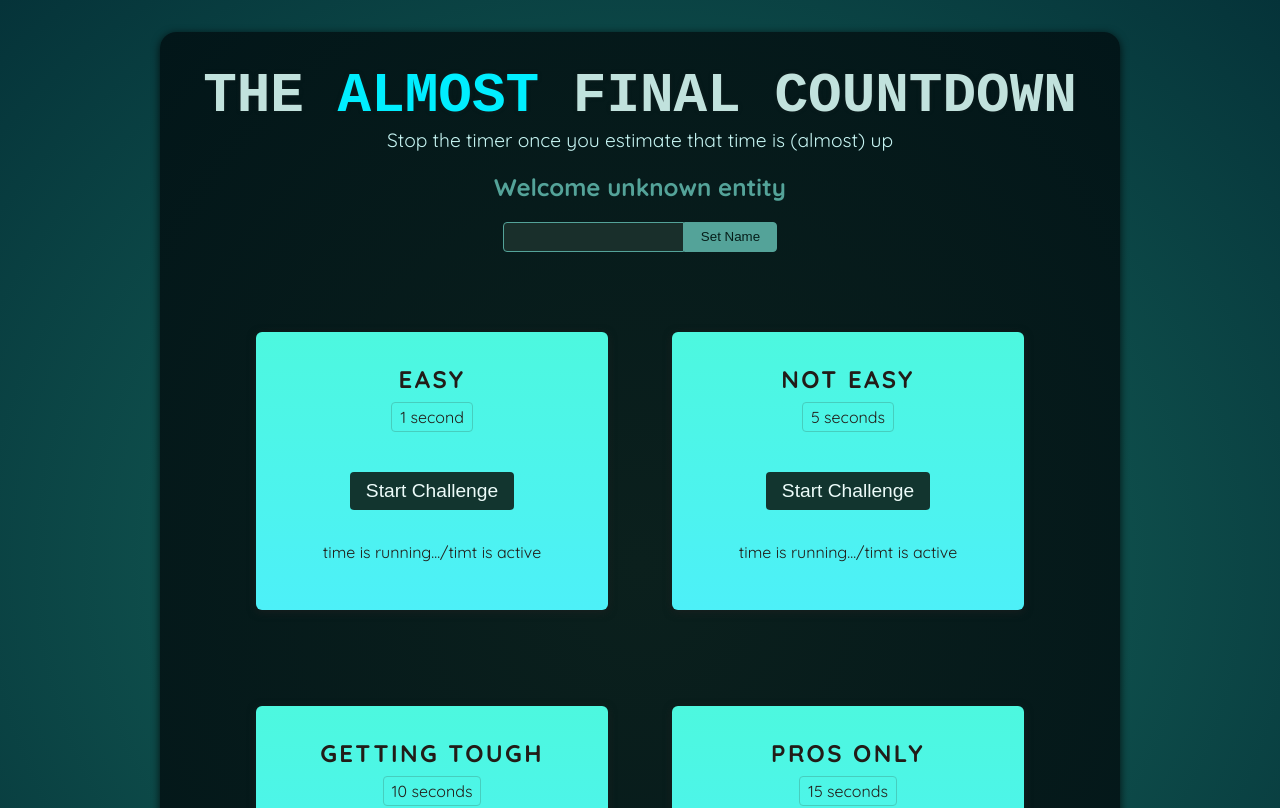
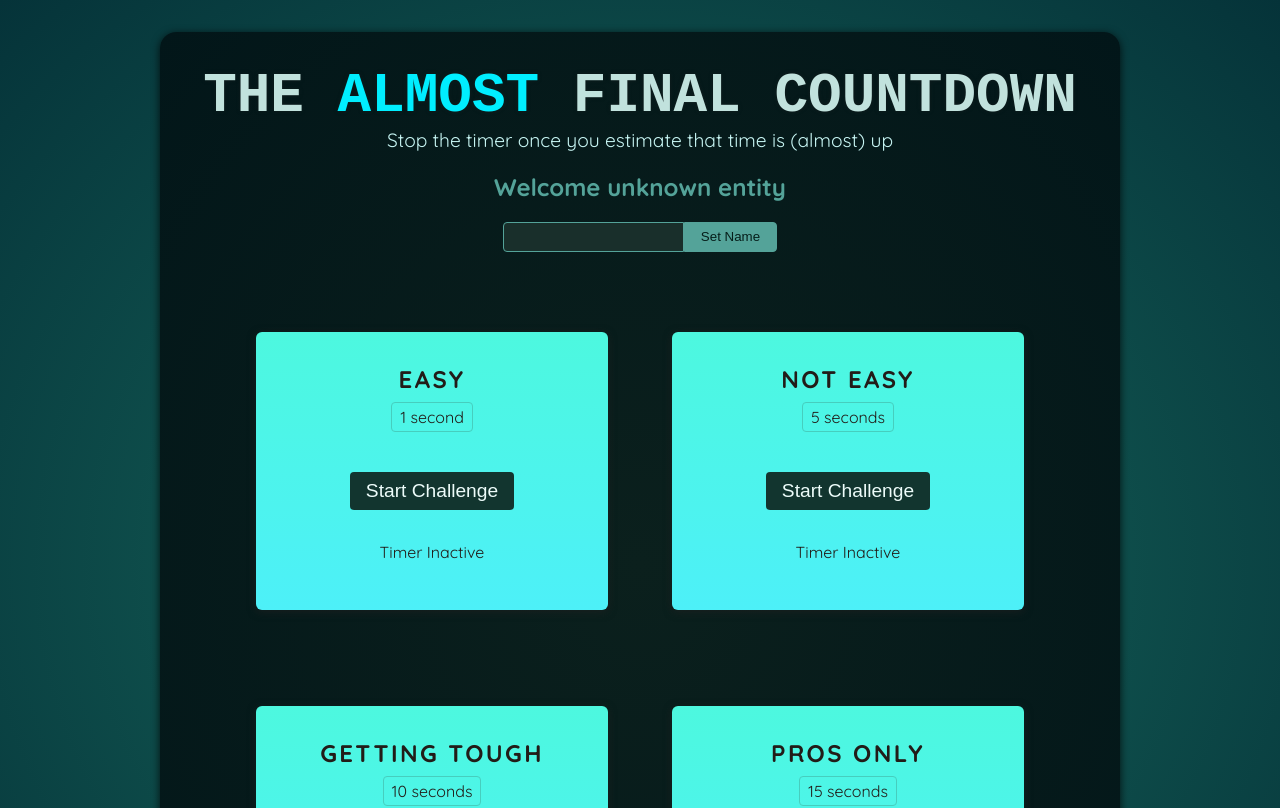
Before and after one commit to stwhello/react-course_countdown, a React (Vite) app: page / in a window 1280 px wide. Shown: the top 808 px of the page. Built offline with nearby package versions, Linux system fonts and the light colour scheme; a web font is replaced by a local one.

Commit message:
UI updated with conditional rendering

```diff
--- a/src/components/TimerChallenge.jsx
+++ b/src/components/TimerChallenge.jsx
@@ -1,17 +1,31 @@
+import { useState } from "react";
+
 export default function TimerChallenge({ title, targetTime }) {
+  const [timerStarted, setTimerStarted] = useState(false);
+  const [timerExpired, setTimerExpired] = useState(false);
+
+  function handleStart() {
+    setTimeout(() => {
+      setTimerExpired(true);
+    }, targetTime * 1000);
+
+    setTimerStarted(true);
+  }
+
   return (
     <section className='challenge'>
       <h2>{title}</h2>
-          <p className="challenge-time">
-              {targetTime} second{targetTime > 1 ? 's' : ''}
+      {timerExpired && <p>You Lost</p>}
+      <p className='challenge-time'>
+        {targetTime} second{targetTime > 1 ? "s" : ""}
       </p>
       <p>
-              <button>
-                  Start Challenge
+        <button onClick={handleStart}>
+          {timerStarted ? "Stop" : "Start"} Challenge
         </button>
       </p>
-          <p className="">
-              time is running.../timt is active
+      <p className={timerStarted ? "active" : undefined}>
+       {timerStarted ? "Time is Running" : "Timer Inactive"}
       </p>
     </section>
   );
```
Also changed, not shown: src/App.jsx (+8 -7 lines). Lines whose indentation alone changed are shown as unchanged.
